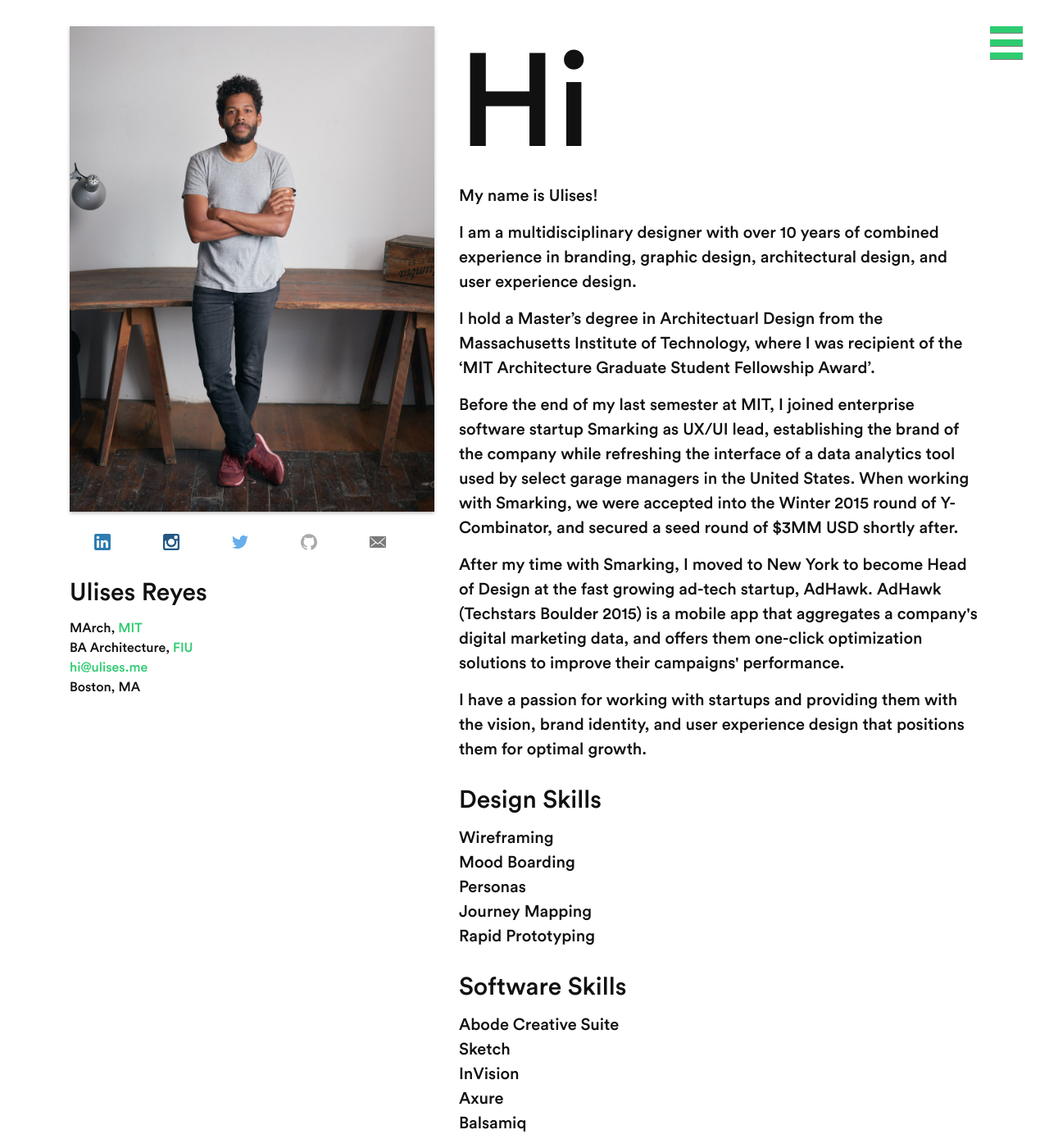
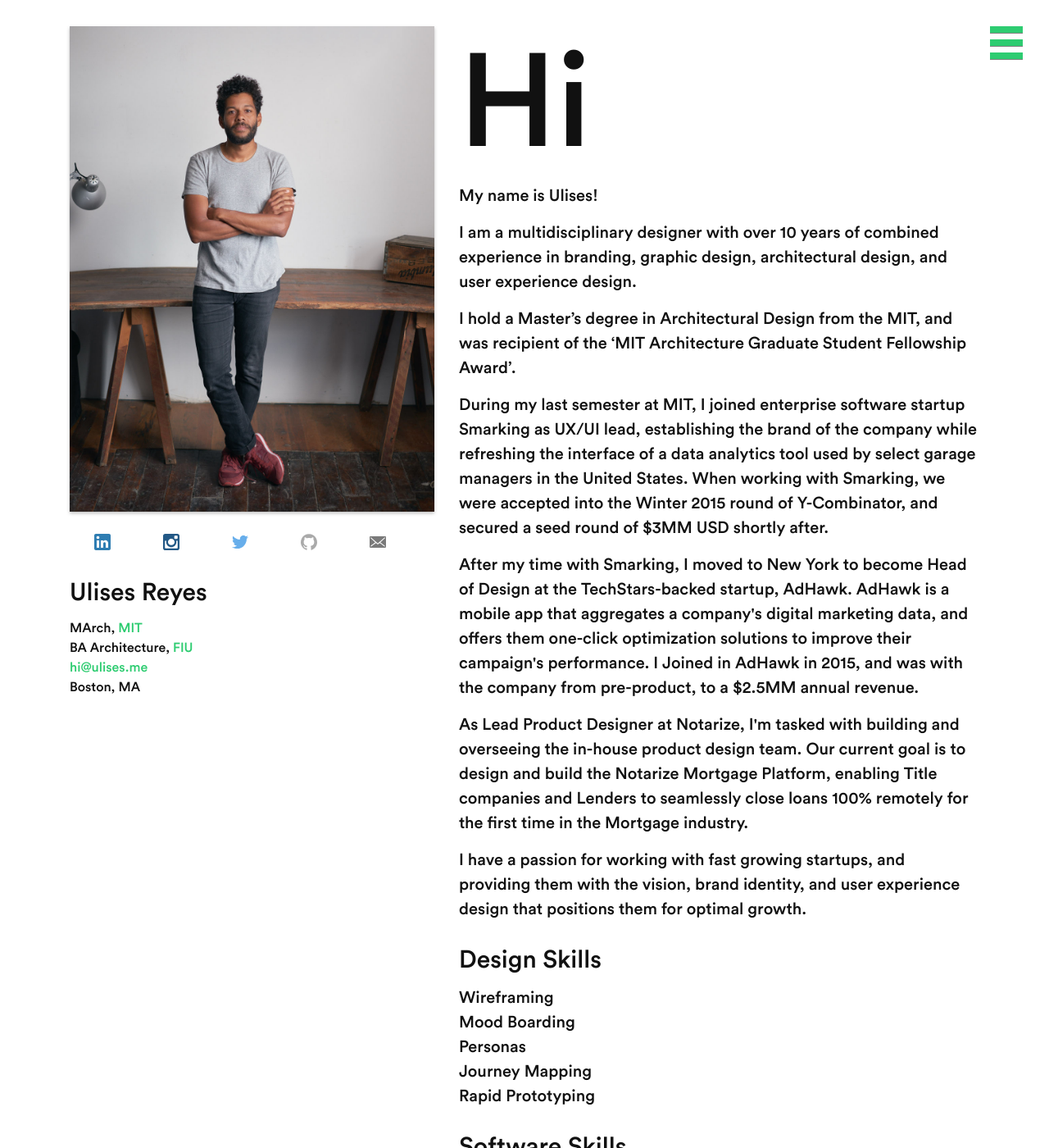
Before and after one commit to urjr/urjr.github.io, a Jekyll site: the page built from pages/about.html, in a window 1280 px wide and 1400 px high. Shown: the whole window at 82% size. Built offline with Jekyll 4.4.1, drawn with Linux system fonts in a browser that asks for light colours; nearby versions of some CDN libraries; library files that are not in the unit come from our copies.

Commit message:
'finished' bio

```diff
--- a/_includes/about/panel_right.html
+++ b/_includes/about/panel_right.html
@@ -4,15 +4,15 @@
 
 	<p class="bio">I am a multidisciplinary designer with over 10 years of combined experience in branding, graphic design, architectural design, and user experience design.</p>
 
-	<p class="bio">I hold a Master’s degree in Architectuarl Design from the Massachusetts Institute of Technology, where I was recipient of the ‘MIT Architecture Graduate Student Fellowship Award’.</p>
+	<p class="bio">I hold a Master’s degree in Architectural Design from the MIT, and was recipient of the ‘MIT Architecture Graduate Student Fellowship Award’.</p>
 
-	<p class="bio">Before the end of my last semester at MIT, I joined enterprise software startup Smarking as UX/UI lead, establishing the brand of the company while refreshing the interface of a data analytics tool used by select garage managers in the United States. When working with Smarking, we were accepted into the Winter 2015 round of Y-Combinator, and secured a seed round of $3MM USD shortly after.</p>
+	<p class="bio">During my last semester at MIT, I joined enterprise software startup Smarking as UX/UI lead, establishing the brand of the company while refreshing the interface of a data analytics tool used by select garage managers in the United States. When working with Smarking, we were accepted into the Winter 2015 round of Y-Combinator, and secured a seed round of $3MM USD shortly after.</p>
 
-	<p class="bio">After my time with Smarking, I moved to New York to become Head of Design at the fast growing ad-tech startup, AdHawk. AdHawk (Techstars Boulder 2015) is a mobile app that aggregates a company's digital marketing data, and offers them one-click optimization solutions to improve their campaigns' performance.</p>
+	<p class="bio">After my time with Smarking, I moved to New York to become Head of Design at the TechStars-backed startup, AdHawk. AdHawk is a mobile app that aggregates a company's digital marketing data, and offers them one-click optimization solutions to improve their campaign's performance. I Joined in AdHawk in 2015, and was with the company from pre-product, to a $2.5MM annual revenue.</p>
 
-	<p class="bio"></p>
+	<p class="bio">As Lead Product Designer at Notarize, I'm tasked with building and overseeing the in-house product design team. Our current goal is to design and build the Notarize Mortgage Platform, enabling Title companies and Lenders to seamlessly close loans 100% remotely for the first time in the Mortgage industry.</p>
 
-	<p class="bio">I have a passion for working with startups and providing them with the vision, brand identity, and user experience design that positions them for optimal growth.</p>
+	<p class="bio">I have a passion for working with fast growing startups, and providing them with the vision, brand identity, and user experience design that positions them for optimal growth.</p>
 
 	{% include about/design_skills.html %}
 	{% include about/software_skills.html %}
--- a/_includes/features/adhawk_app.html
+++ b/_includes/features/adhawk_app.html
@@ -1,7 +1,7 @@
 <div class="features adhawk-app left" id="adhawk-app">
 	{% include features/feature_description.html
 		title="AdHawk App"
-		text="I joined AdHawk as their first hire on June of 2015, shortly after their admission to the summer class of TechStars Boulder."
+		text="I joined AdHawk as their first hire in June of 2015, shortly after their admission to the summer class of TechStars Boulder."
 		text2="Presented with only a minimum viable product that served as a proof of concept, I established the look and feel of the app, and created a user-testing/feedback loop to incrementally improve both their web and iOS interfaces."
 		url="https://itunes.apple.com/us/app/adhawk-advertising-dashboard/id1088960649?mt=8"
 		cta="Get"
```
